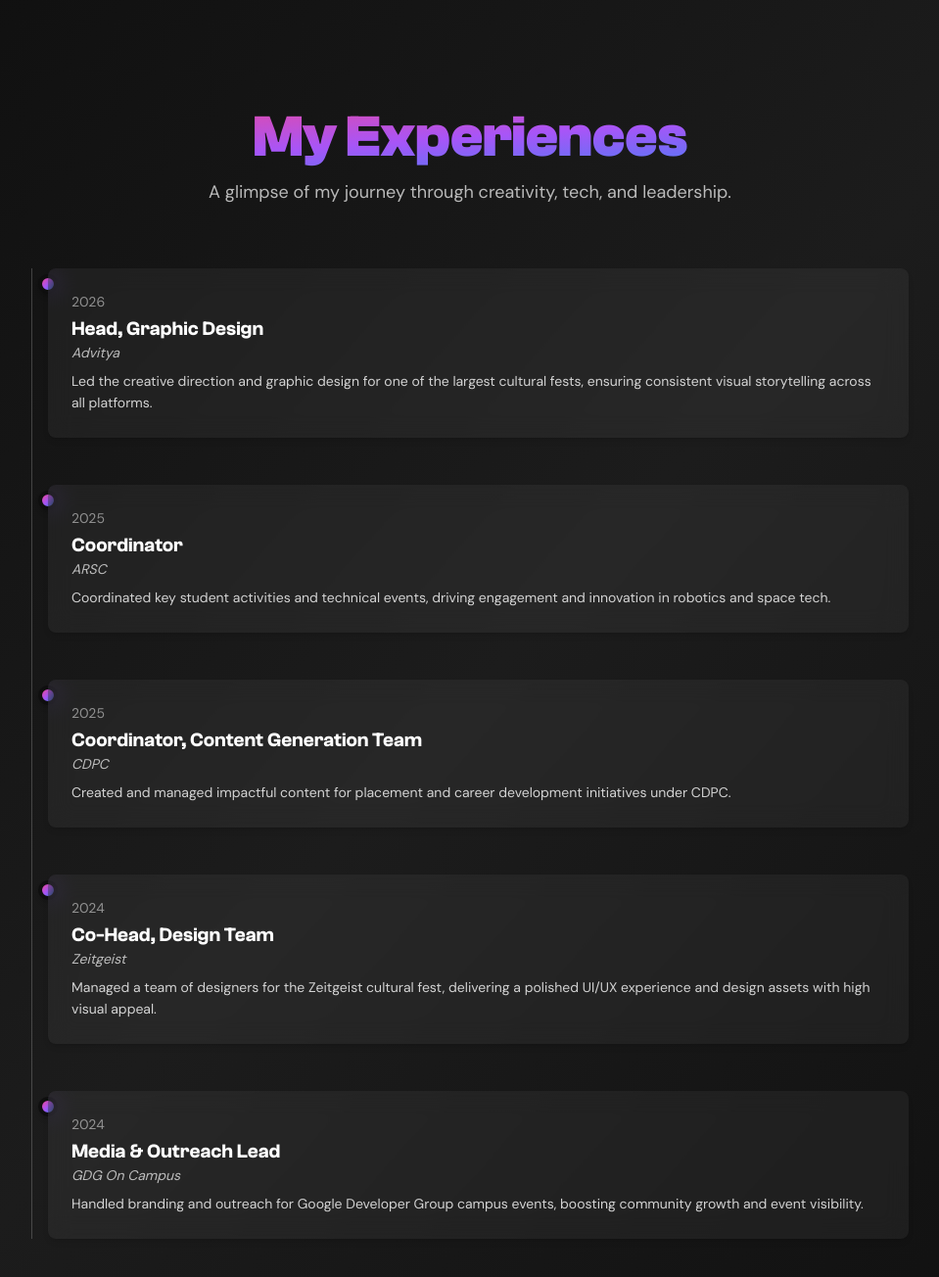
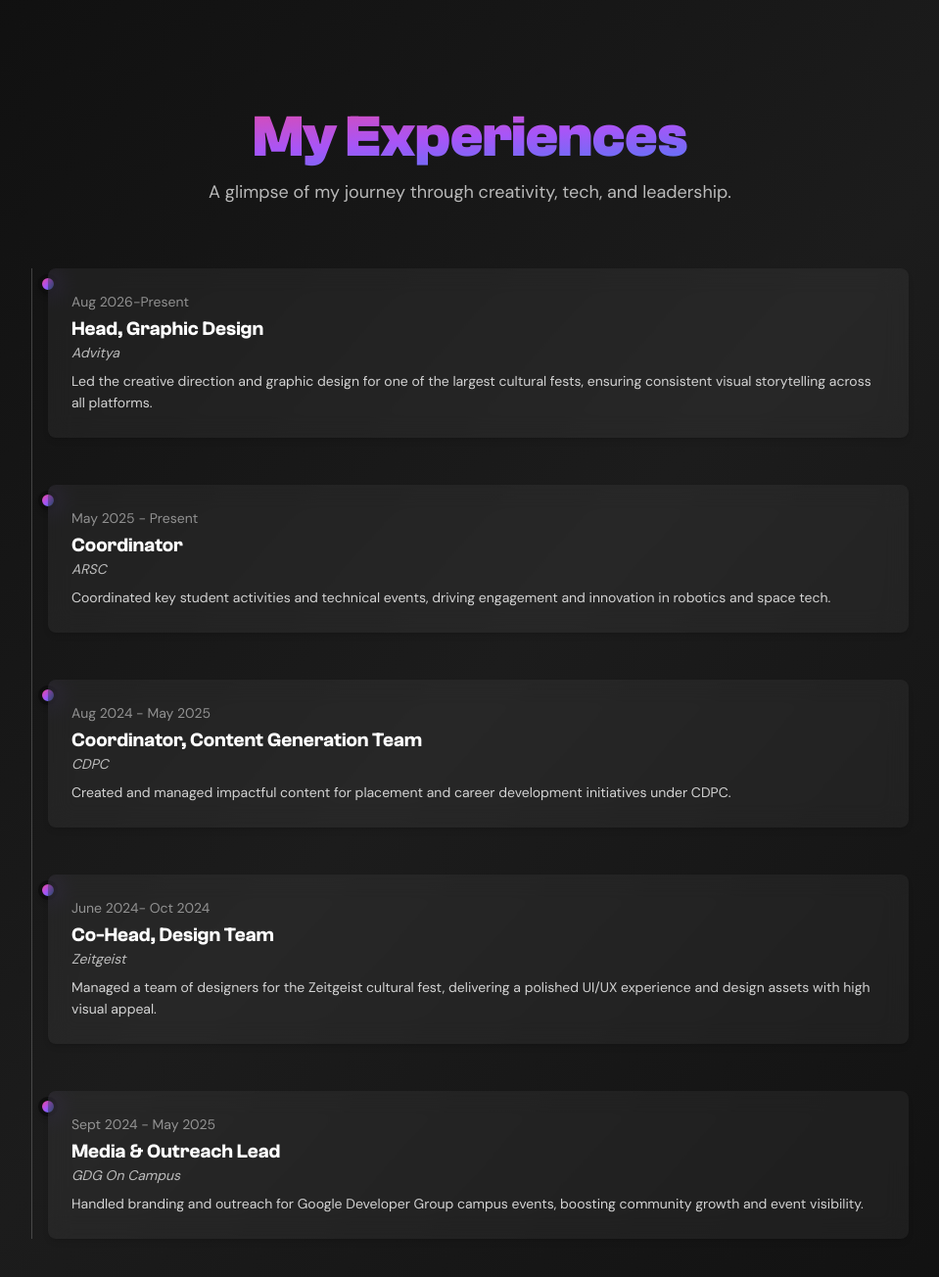
Before and after one commit to solanki018/solanki_resume, a Next.js app: page / in a window 1280 px wide. Shown: the part 2246-3550 px from the top of the page at 98% size, without its empty margins (160-1119 px from the left). Built offline with nearby package versions, Linux system fonts and the light colour scheme.

Commit message:
Update experience years to reflect current status

```diff
--- a/src/components/SECTION_COMP/Experience.tsx
+++ b/src/components/SECTION_COMP/Experience.tsx
@@ -3,31 +3,31 @@
 
 const experiences = [
   {
-    year: '2026',
+    year: 'Aug 2026-Present',
     title: 'Head, Graphic Design',
     org: 'Advitya',
     desc: 'Led the creative direction and graphic design for one of the largest cultural fests, ensuring consistent visual storytelling across all platforms.',
   },
   {
-    year: '2025',
+    year: 'May 2025 - Present',
     title: 'Coordinator',
     org: 'ARSC',
     desc: 'Coordinated key student activities and technical events, driving engagement and innovation in robotics and space tech.',
   },
   {
-    year: '2025',
+    year: 'Aug 2024 - May 2025',
     title: 'Coordinator, Content Generation Team',
     org: 'CDPC',
     desc: 'Created and managed impactful content for placement and career development initiatives under CDPC.',
   },
   {
-    year: '2024',
+    year: 'June 2024- Oct 2024',
     title: 'Co-Head, Design Team',
     org: 'Zeitgeist',
     desc: 'Managed a team of designers for the Zeitgeist cultural fest, delivering a polished UI/UX experience and design assets with high visual appeal.',
   },
   {
-    year: '2024',
+    year: 'Sept 2024 - May 2025',
     title: 'Media & Outreach Lead',
     org: 'GDG On Campus',
     desc: 'Handled branding and outreach for Google Developer Group campus events, boosting community growth and event visibility.',
```
